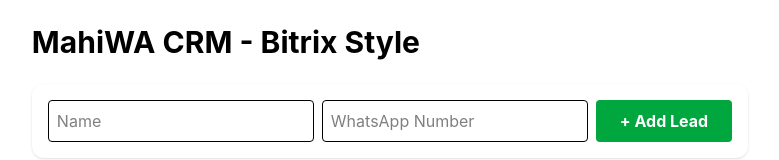
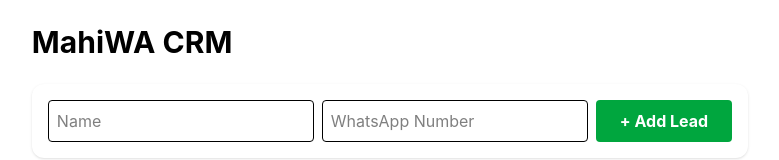
Before and after one commit to Mahii423/whatsapp-inbox, a Next.js app: page /crm in a window 1280 px wide. Shown: the top 160 px of the page, without its empty margins (250-1029 px from the left). Built offline with nearby package versions, Linux system fonts and the light colour scheme; no server answers; the database is empty.

Commit message:
fix title

```diff
--- a/app/crm/page.tsx
+++ b/app/crm/page.tsx
@@ -19,13 +19,13 @@
   const addContact = async (e: any) => {
     e.preventDefault();
     const { data: { user } } = await supabase.auth.getUser();
-    await supabase.from("contacts").insert({ user_id: user?.id, name, phone, status: 'lead' });
+    await supabase.from("contacts").insert({ user_id: user?.id, name, phone, status: 'new' });
     setName(""); setPhone(""); fetchContacts();
   };
 
   return (
     <div className="p-6 max-w-6xl mx-auto">
-      <h1 className="text-3xl font-bold mb-6">MahiWA CRM - Bitrix Style</h1>
+      <h1 className="text-3xl font-bold mb-6">MahiWA CRM</h1>
 
       <form onSubmit={addContact} className="flex gap-2 mb-6 bg-white p-4 rounded-xl shadow">
         <input value={name} onChange={e=>setName(e.target.value)} placeholder="Name" className="p-2 border rounded flex-1" required/>
```
